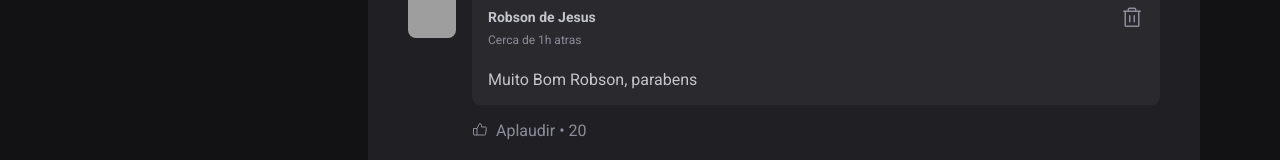
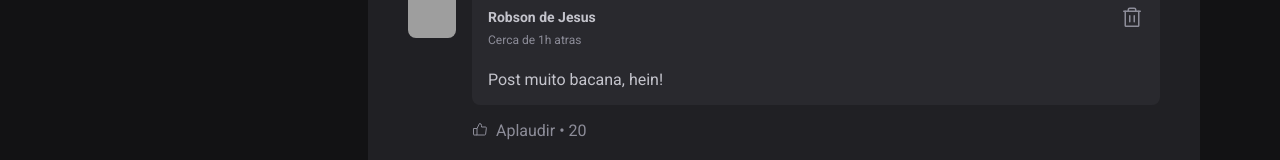
Before and after one commit to robsondejesus1996/feed-rj, a React (Vite) app: page / in a window 1280 px wide. Shown: the part 635-795 px from the top of the page. Built offline with nearby package versions, Linux system fonts and the light colour scheme; grey boxes are pictures that could not be loaded.

Commit message:
Inserindo comentários

```diff
--- a/src/components/Comment.jsx
+++ b/src/components/Comment.jsx
@@ -2,7 +2,7 @@
 import styles from "./Comment.module.css";
 import { Avatar } from "./Avatar";
 
-export function Comment() {
+export function Comment({content}) {
   return (
     <div className={styles.comment}>
       <Avatar hasBorder={false} src="https://github.com/robsondejesus1996.png" alt="" />
@@ -21,7 +21,7 @@
                 </button>
             </header>
 
-            <p>Muito Bom Robson, parabens </p>
+            <p>{content}</p>
         </div>
 
         <footer>
--- a/src/components/Post.jsx
+++ b/src/components/Post.jsx
@@ -9,10 +9,11 @@
 
 export function Post({ author, publishedAt, content }) {
   const [comments, setComments] = useState([
-    1,
-    2,
+    'Post muito bacana, hein!'
 
 ]);
+
+const [newCommentText, setNewCommentText] = useState('')
 
   const publishedDateFormatted = format(
     publishedAt,
@@ -22,6 +23,9 @@
     }
   );
 
+
+
+
   const publishedDateRelativeToNow = formatDistanceToNow(publishedAt, {
     locale: ptBR,
     addSuffix: true,
@@ -29,9 +33,13 @@
 
   function handleCreateNewComment() {
     event.preventDefault();
+    setComments([...comments, newCommentText]);
+    setNewCommentText('');
 
-    setComments([...comments, comments.length + 1]);
+  }
 
+  function handleNewCommentChange(){
+    setNewCommentText(event.target.value);
   }
 
   return (
@@ -69,7 +77,12 @@
       <form onSubmit={handleCreateNewComment} className={styles.commentForm}>
         <strong>Deixe o seu feedback</strong>
 
-        <textarea placeholder="Deixe um comentário" />
+        <textarea
+         name="comment"
+         placeholder="Deixe um comentário"
+         value={newCommentText}
+         onChange={handleNewCommentChange}
+         />
 
         <footer>
           <button type="submit">Publicar</button>
@@ -78,7 +91,7 @@
 
       <div className={styles.commentList}>
         {comments.map((comment) => {
-          return <Comment />;
+          return <Comment content={comment}/>;
         })}
       </div>
     </article>
```
